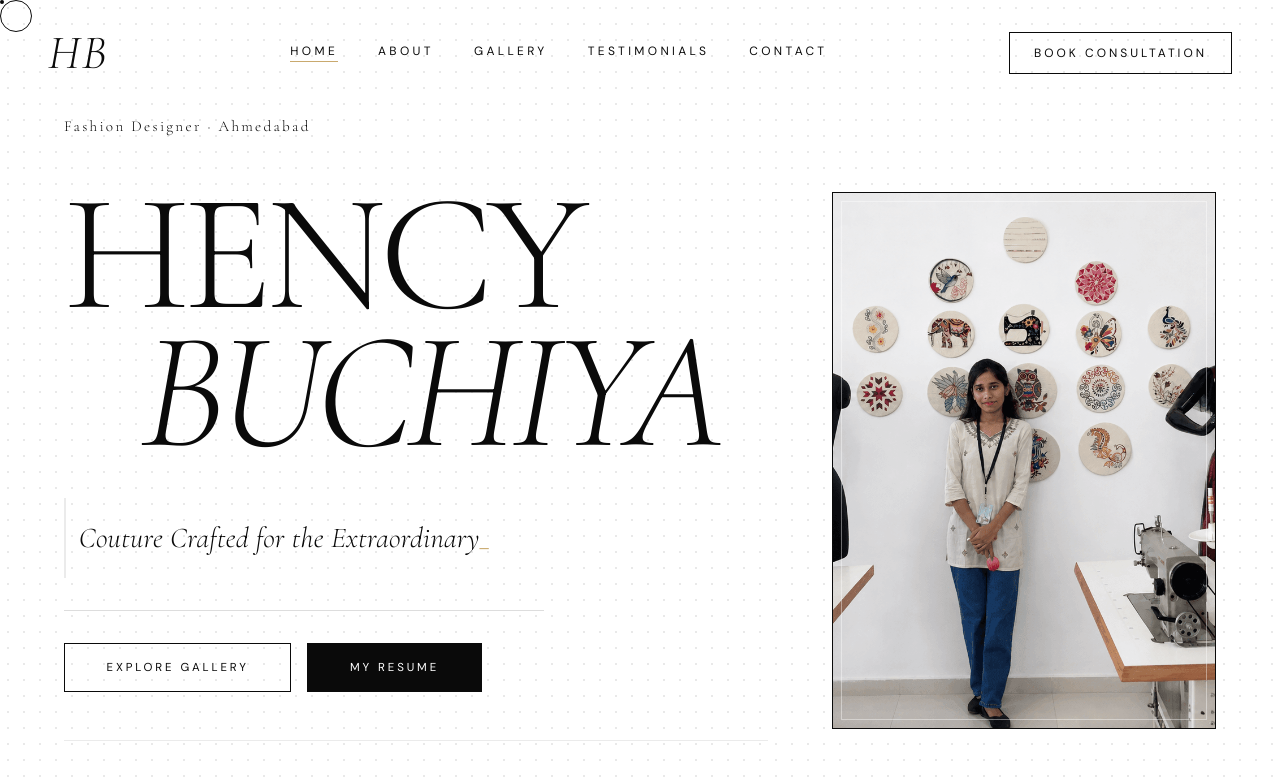
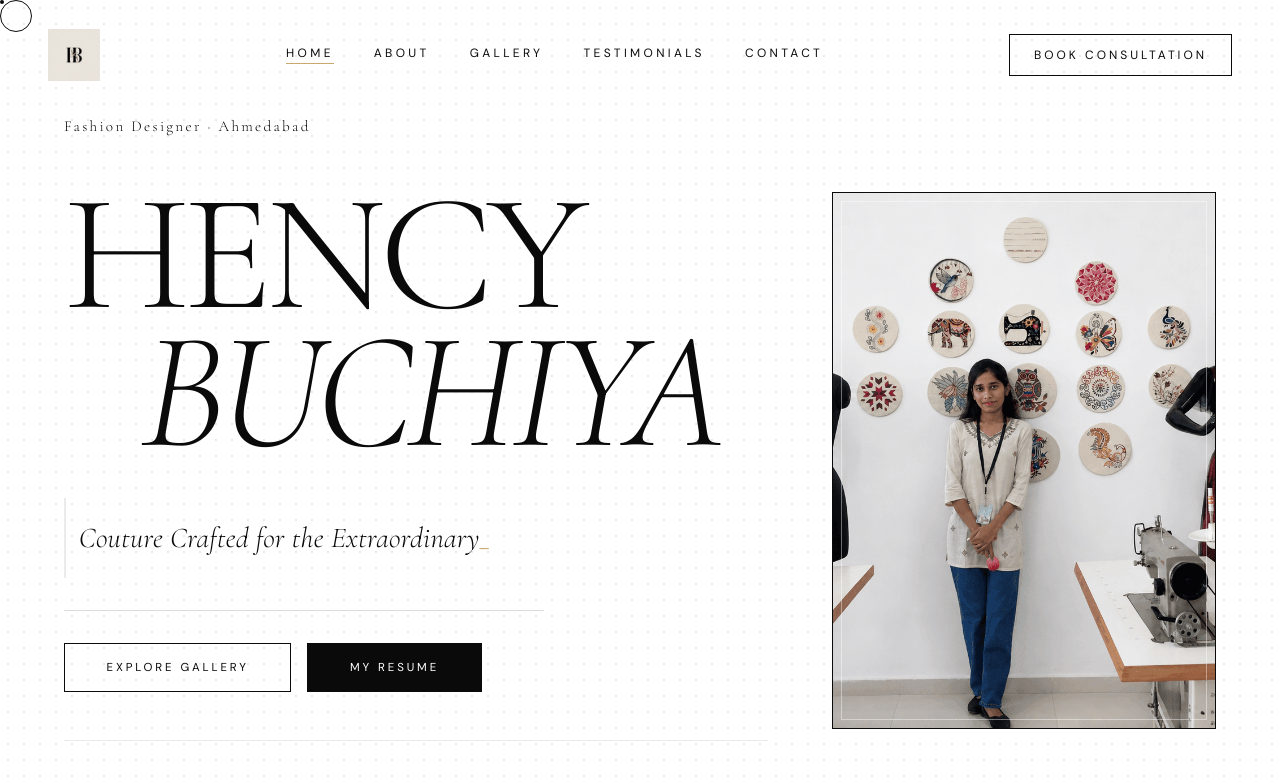
Before and after one commit to kirtan597/H-Portfolio, a React (Vite) app: page / in a window 1280 px wide. Shown: the top 782 px of the page. Built offline with nearby package versions, Linux system fonts and the light colour scheme.

Commit message:
Update navbar and favicon with header domain logo image

```diff
--- a/index.html
+++ b/index.html
@@ -6,10 +6,10 @@
     <title>Hency Buchiya — Fashion Designer</title>
     <meta name="description" content="Hency Buchiya — Couture fashion designer based in Ahmedabad. Bridal, sarees, party wear, and bespoke tailoring." />
 
-    <!-- Favicon — SVG first, no .ico needed -->
-    <link rel="icon" type="image/svg+xml" href="/favicon.svg" />
-    <link rel="shortcut icon" href="/favicon.svg" />
-    <link rel="apple-touch-icon" href="/favicon.svg" />
+    <!-- Favicon -->
+    <link rel="icon" type="image/jpeg" href="/Assest/header domain logo.jpg" />
+    <link rel="shortcut icon" href="/Assest/header domain logo.jpg" />
+    <link rel="apple-touch-icon" href="/Assest/header domain logo.jpg" />
 
     <!-- Performance -->
     <link rel="preconnect" href="https://fonts.googleapis.com" />
--- a/src/components/Navbar.jsx
+++ b/src/components/Navbar.jsx
@@ -48,11 +48,20 @@ export default function Navbar() {
         transition: 'all 0.4s ease',
       }}>
         <button onClick={() => scrollTo('home')} style={{
-          fontFamily: 'Cormorant Garamond, serif', fontSize: '3rem',
-          fontWeight: 300, fontStyle: 'italic', color: '#0A0A0A',
-          background: 'none', border: 'none',
-          letterSpacing: '0.04em', lineHeight: 1,
-        }}>HB</button>
+          background: 'none', border: 'none', padding: 0,
+          display: 'flex', alignItems: 'center', cursor: 'pointer',
+        }}>
+          <img
+            src="/Assest/header domain logo.jpg"
+            alt="Hency Buchiya"
+            style={{
+              height: '52px',
+              width: 'auto',
+              objectFit: 'contain',
+              display: 'block',
+            }}
+          />
+        </button>
 
         <div style={{ display: 'flex', gap: '2.5rem', alignItems: 'center' }}
           className="nav-links">
@@ -106,7 +115,13 @@ export default function Navbar() {
               <span style={{
                 fontFamily: 'Cormorant Garamond, serif', fontSize: '2rem',
                 fontWeight: 300, fontStyle: 'italic', color: '#0A0A0A',
-              }}>HB</span>
+              }}>
+                <img
+                  src="/Assest/header domain logo.jpg"
+                  alt="Hency Buchiya"
+                  style={{ height: '38px', width: 'auto', objectFit: 'contain', display: 'block' }}
+                />
+              </span>
               <button onClick={() => setMenuOpen(false)} style={{
                 background: 'none', border: '1px solid #DDDDDD',
                 width: 36, height: 36, display: 'flex',
```
Also changed, not shown: public/Assest/header domain logo.jpg (added).
